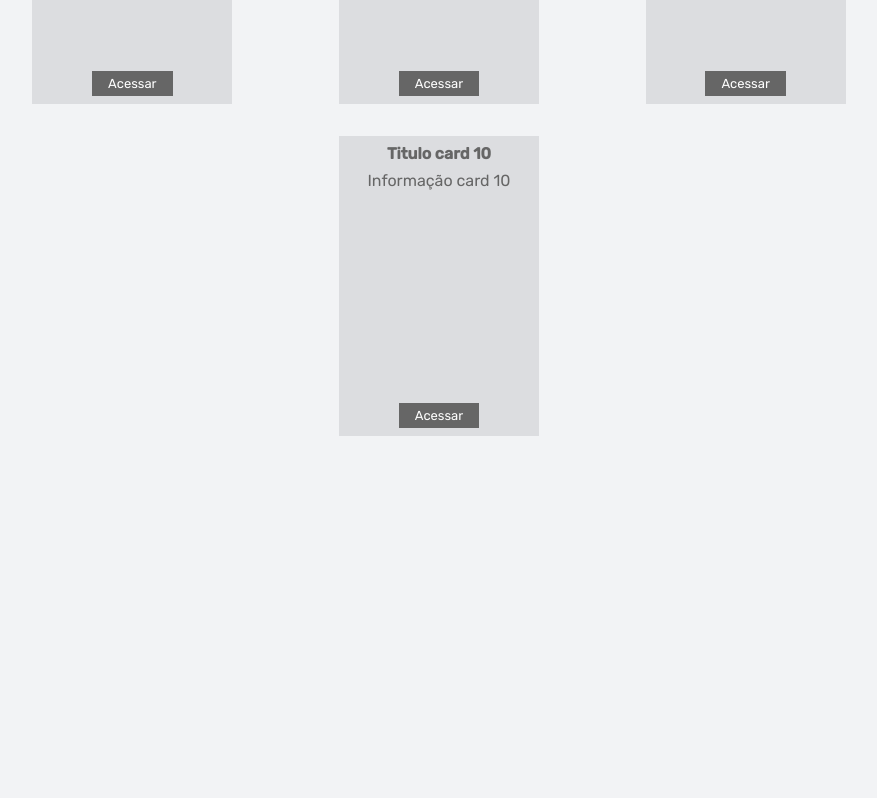
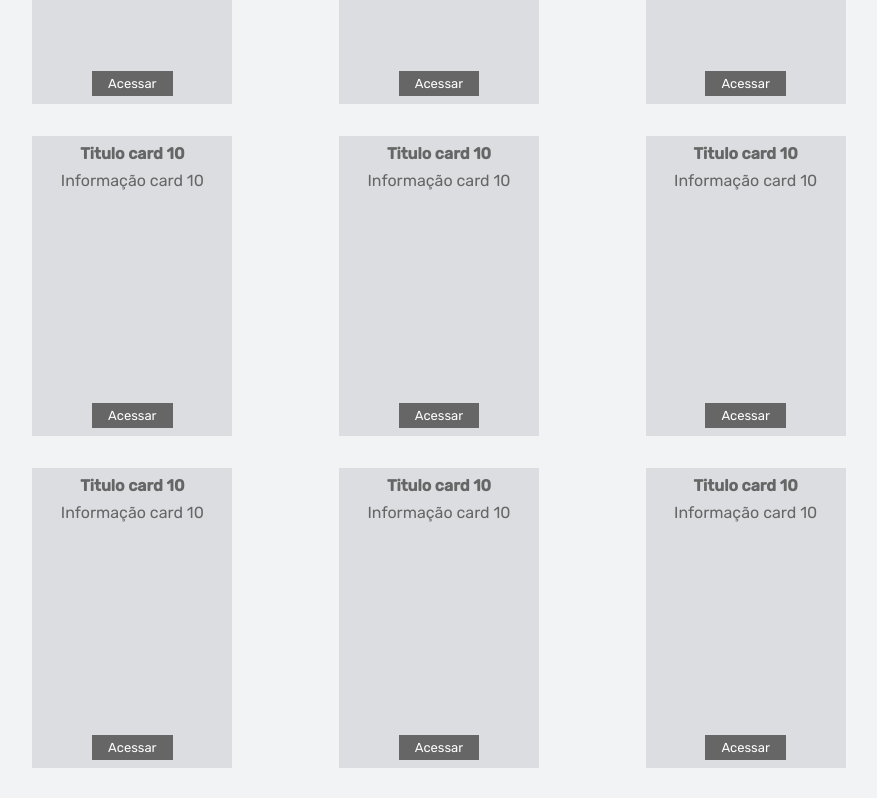
Before and after one commit to evenilson/frontend-provadevmidia-react, a React (Create React App) app in the folder version_02/: page / in a window 1280 px wide. Shown: the part 980-1778 px from the top of the page, without its empty margins (201-1078 px from the left). Before the commit the page ends 1496 px from the top, so only its background shows below. Built offline with nearby package versions, Linux system fonts and the light colour scheme; the HTML template or start-up script is replaced by a standard one.

Commit message:
Adicionando mais dados

```diff
--- a/version_02/src/components/Content.js
+++ b/version_02/src/components/Content.js
@@ -46,6 +46,262 @@ export function Content() {
         {
             title: "Titulo card 10",
             info: "Informação card 10"
+        },
+        {
+            title: "Titulo card 10",
+            info: "Informação card 10"
+        },
+        {
+            title: "Titulo card 10",
+            info: "Informação card 10"
+        },
+        {
+            title: "Titulo card 10",
+            info: "Informação card 10"
+        },
+        {
+            title: "Titulo card 10",
+            info: "Informação card 10"
+        },
+        {
+            title: "Titulo card 10",
+            info: "Informação card 10"
+        },
+        {
+            title: "Titulo card 10",
+            info: "Informação card 10"
+        },
+        {
+            title: "Titulo card 10",
+            info: "Informação card 10"
+        },
+        {
+            title: "Titulo card 10",
+            info: "Informação card 10"
+        },
+        {
+            title: "Titulo card 10",
+            info: "Informação card 10"
+        },
+        {
+            title: "Titulo card 10",
+            info: "Informação card 10"
+        },
+        {
+            title: "Titulo card 10",
+            info: "Informação card 10"
+        },
+        {
+            title: "Titulo card 10",
+            info: "Informação card 10"
+        },
+        {
+            title: "Titulo card 10",
+            info: "Informação card 10"
+        },
+        {
+            title: "Titulo card 10",
+            info: "Informação card 10"
+        },
+        {
+            title: "Titulo card 10",
+            info: "Informação card 10"
+        },
+        {
+            title: "Titulo card 10",
+            info: "Informação card 10"
+        },
+        {
+            title: "Titulo card 10",
+            info: "Informação card 10"
+        },
+        {
+            title: "Titulo card 10",
+            info: "Informação card 10"
+        },
+        {
+            title: "Titulo card 10",
+            info: "Informação card 10"
+        },
+        {
+            title: "Titulo card 10",
+            info: "Informação card 10"
+        },
+        {
+            title: "Titulo card 10",
+            info: "Informação card 10"
+        },
+        {
+            title: "Titulo card 10",
+            info: "Informação card 10"
+        },
+        {
+            title: "Titulo card 10",
+            info: "Informação card 10"
+        },
+        {
+            title: "Titulo card 10",
+            info: "Informação card 10"
+        },
+        {
+            title: "Titulo card 10",
+            info: "Informação card 10"
+        },
+        {
+            title: "Titulo card 10",
+            info: "Informação card 10"
+        },
+        {
+            title: "Titulo card 10",
+            info: "Informação card 10"
+        },
+        {
+            title: "Titulo card 10",
+            info: "Informação card 10"
+        },
+        {
+            title: "Titulo card 10",
+            info: "Informação card 10"
+        },
+        {
+            title: "Titulo card 10",
+            info: "Informação card 10"
+        },
+        {
+            title: "Titulo card 10",
+            info: "Informação card 10"
+        },
+        {
+            title: "Titulo card 10",
+            info: "Informação card 10"
+        },
+        {
+            title: "Titulo card 10",
+            info: "Informação card 10"
+        },
+        {
+            title: "Titulo card 10",
+            info: "Informação card 10"
+        },
+        {
+            title: "Titulo card 10",
+            info: "Informação card 10"
+        },
+        {
+            title: "Titulo card 10",
+            info: "Informação card 10"
+        },
+        {
+            title: "Titulo card 10",
+            info: "Informação card 10"
+        },
+        {
+            title: "Titulo card 10",
+            info: "Informação card 10"
+        },
+        {
+            title: "Titulo card 10",
+            info: "Informação card 10"
+        },
+        {
+            title: "Titulo card 10",
+            info: "Informação card 10"
+        },
+        {
+            title: "Titulo card 10",
+            info: "Informação card 10"
+        },
+        {
+            title: "Titulo card 10",
+            info: "Informação card 10"
+        },
+        {
+            title: "Titulo card 10",
+            info: "Informação card 10"
+        },
+        {
+            title: "Titulo card 10",
+            info: "Informação card 10"
+        },
+        {
+            title: "Titulo card 10",
+            info: "Informação card 10"
+        },
+        {
+            title: "Titulo card 10",
+            info: "Informação card 10"
+        },
+        {
+            title: "Titulo card 10",
+            info: "Informação card 10"
+        },
+        {
+            title: "Titulo card 10",
+            info: "Informação card 10"
+        },
+        {
+            title: "Titulo card 10",
+            info: "Informação card 10"
+        },
+        {
+            title: "Titulo card 10",
+            info: "Informação card 10"
+        },
+        {
+            title: "Titulo card 10",
+            info: "Informação card 10"
+        },
+        {
+            title: "Titulo card 10",
+            info: "Informação card 10"
+        },
+        {
+            title: "Titulo card 10",
+            info: "Informação card 10"
+        },
+        {
+            title: "Titulo card 10",
+            info: "Informação card 10"
+        },
+        {
+            title: "Titulo card 10",
+            info: "Informação card 10"
+        },
+        {
+            title: "Titulo card 10",
+            info: "Informação card 10"
+        },
+        {
+            title: "Titulo card 10",
+            info: "Informação card 10"
+        },
+        {
+            title: "Titulo card 10",
+            info: "Informação card 10"
+        },
+        {
+            title: "Titulo card 10",
+            info: "Informação card 10"
+        },
+        {
+            title: "Titulo card 10",
+            info: "Informação card 10"
+        },
+        {
+            title: "Titulo card 10",
+            info: "Informação card 10"
+        },
+        {
+            title: "Titulo card 10",
+            info: "Informação card 10"
+        },
+        {
+            title: "Titulo card 10",
+            info: "Informação card 10"
+        },
+        {
+            title: "Titulo card 10",
+            info: "Informação card 10"
         }
 
     ]
```
